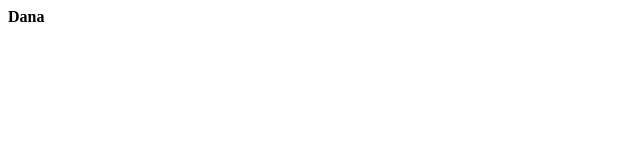
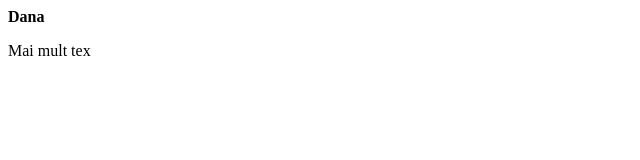
Before and after one commit to gavrila0909/demo, a plain HTML site: page fisier nou.html in a window 1280 px wide. Shown: the full height of the page, 0-640 px from the left. Drawn offline with Linux system fonts and the light colour scheme.

Commit message:
add mai mult tex
add more text

```diff
--- a/fisier nou.html
+++ b/fisier nou.html
@@ -3,6 +3,7 @@
 
     <title>Document</title>
     <b>Dana</b>
+    <p>Mai mult tex</p>
 </head>
 <body>
 
```
